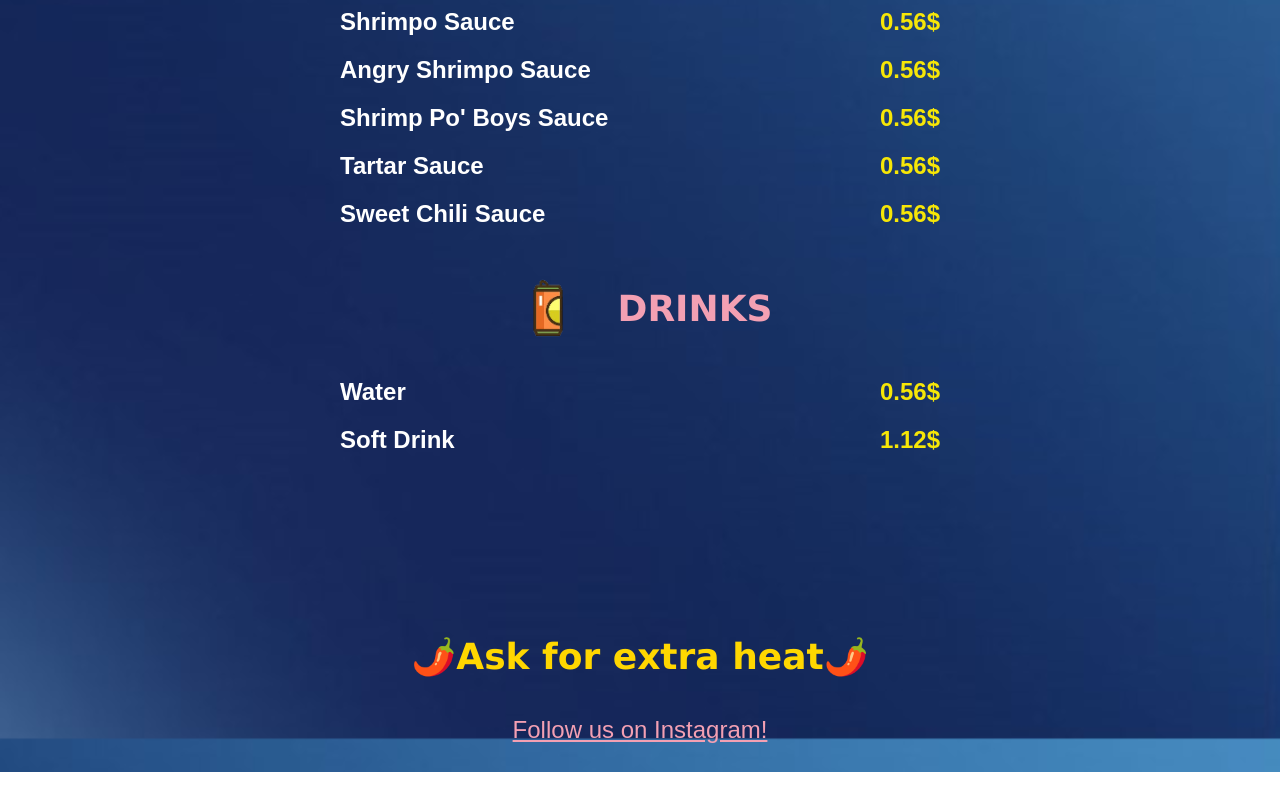
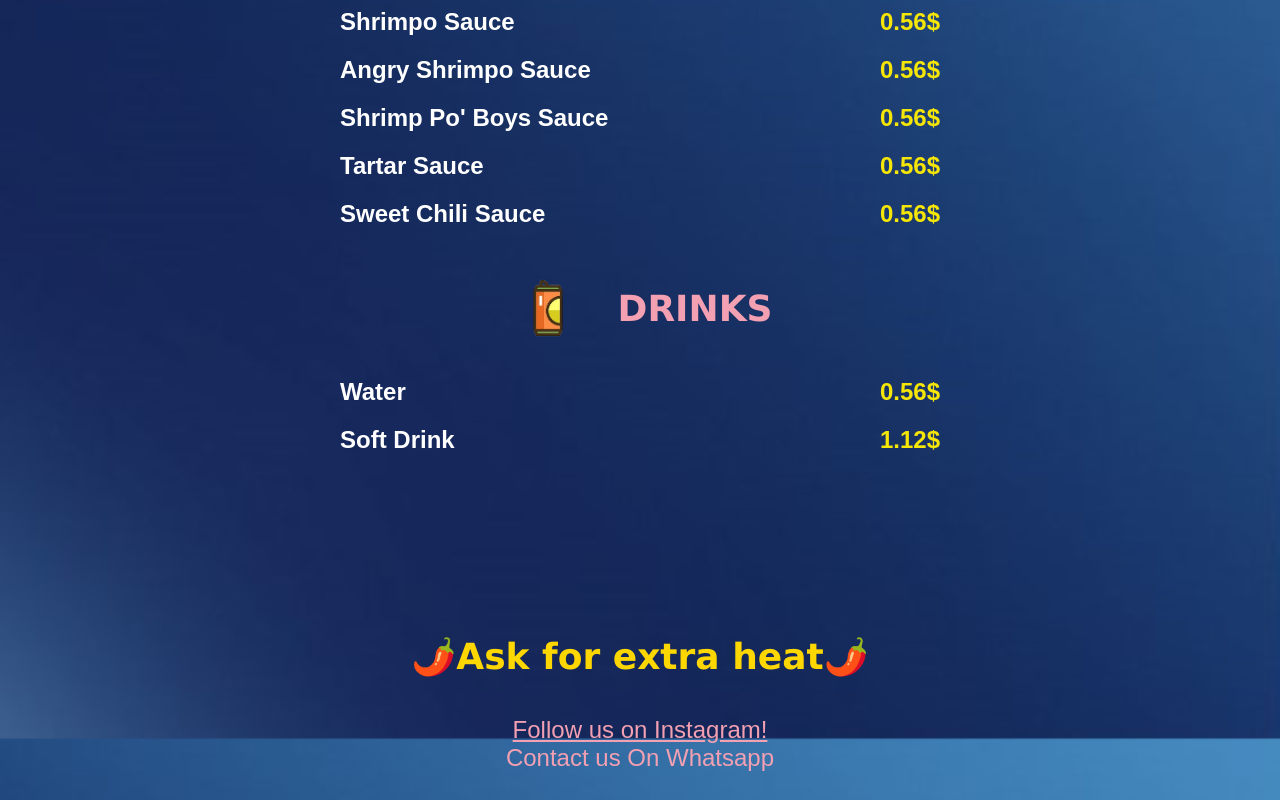
Before and after one commit to ShrimpoMenu/ShrimpoMenu.github.io, a plain HTML site: page index.html in a window 1280 px wide. Shown: the part 2896-3696 px from the top of the page. Before the commit the page ends 3668 px from the top, so only its background shows below. Drawn offline with Linux system fonts and the light colour scheme.

Commit message:
Update index.html
addeed whatsapp

```diff
--- a/index.html
+++ b/index.html
@@ -275,5 +275,8 @@
   <div>
     <a href="https://www.instagram.com/shrimpo.lb?igsh=N2tkYW1oenZjbmU3&utm_-source=qr" target="_blank" style="color:#f3a0b3">Follow us on Instagram!</a>
   </div>
+  <div>
+    <a hred="https://wa.me/96179370130" style="color:#f3a0b3">Contact us On Whatsapp</a>
+  </div>
 </body>
 </html>
```
